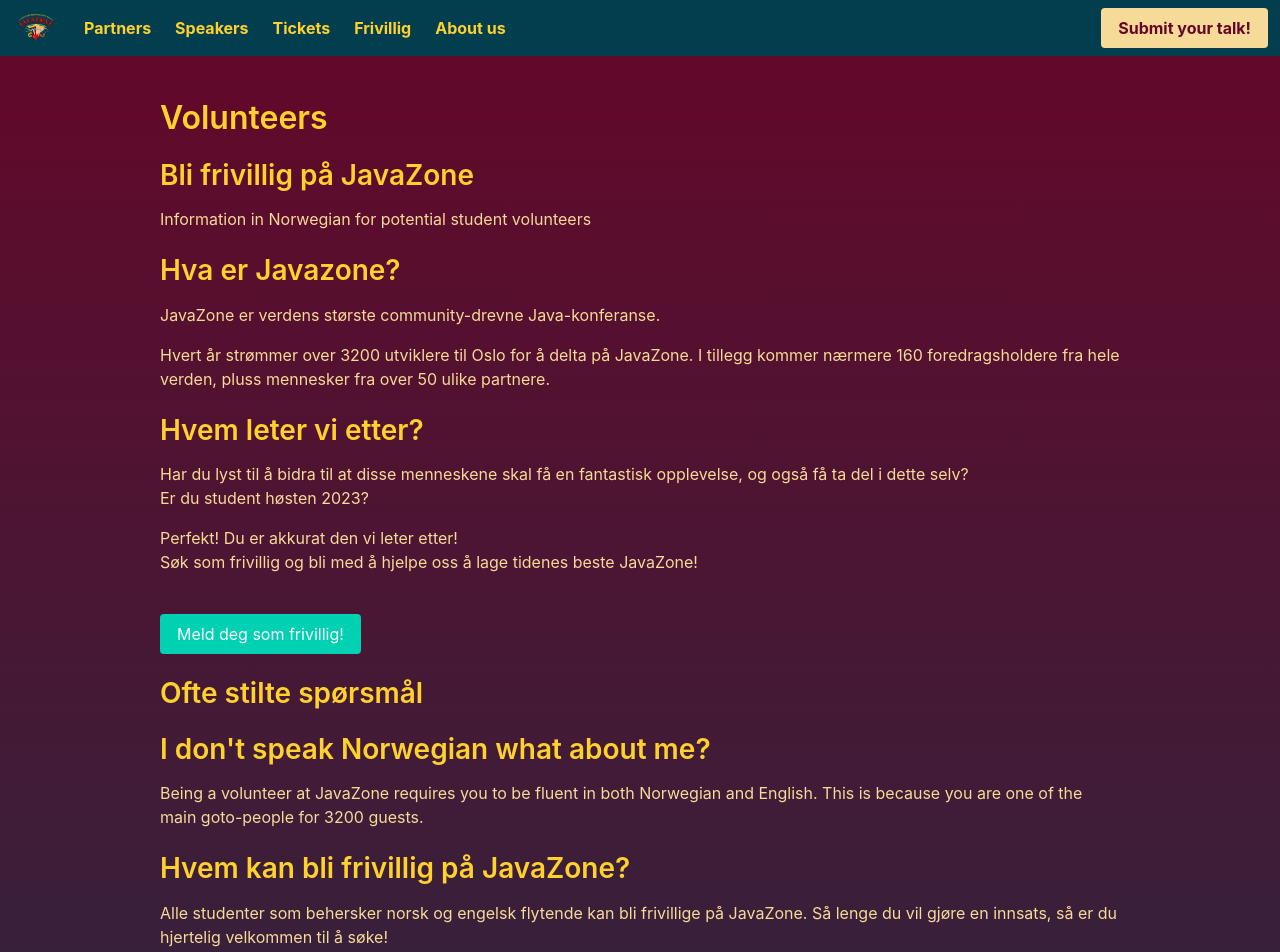
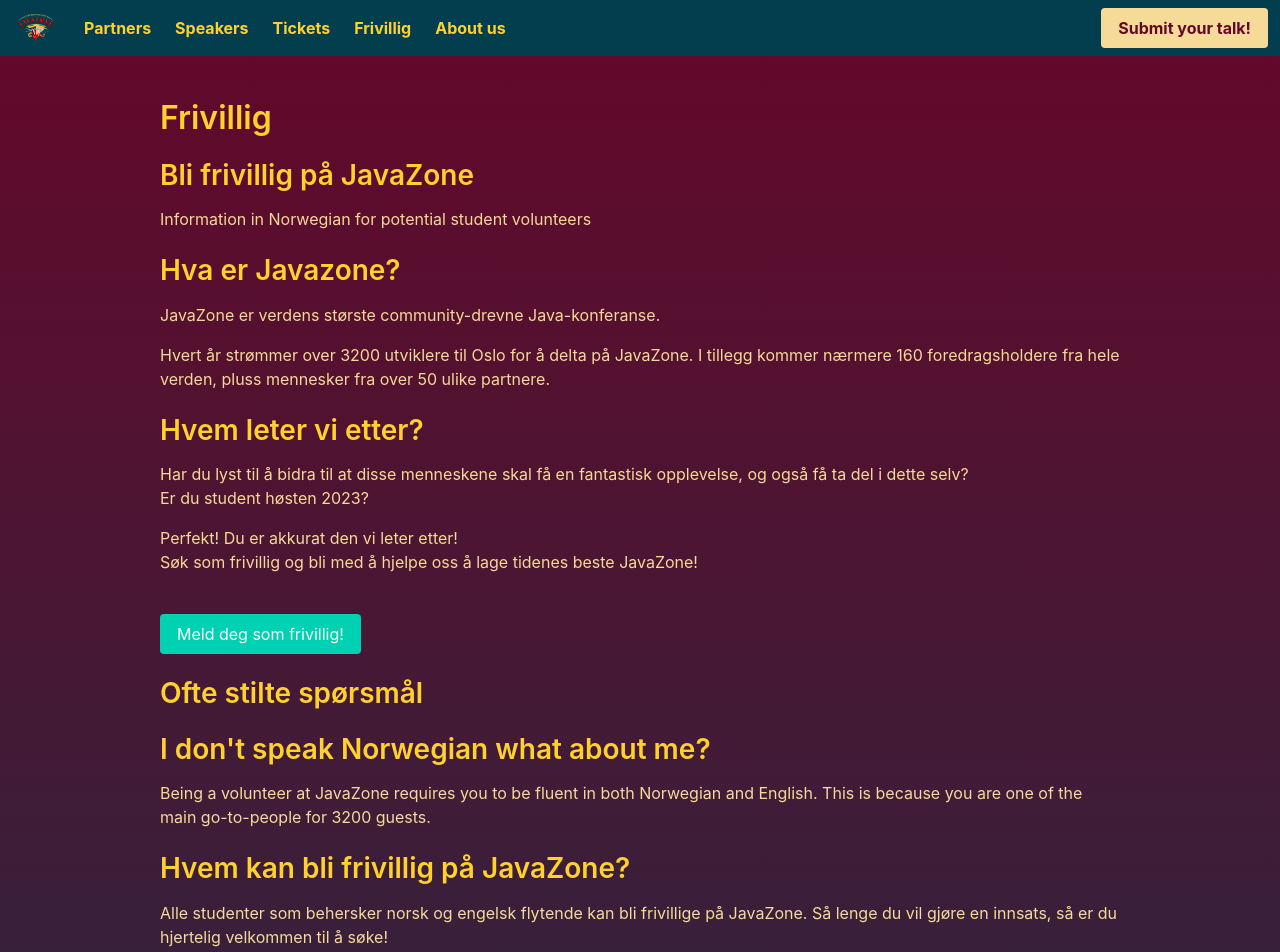
Before and after one commit to javaBin/2023.javazone.no, a Next.js app: page /volunteers in a window 1280 px wide. Shown: the top 952 px of the page. Built offline with nearby package versions, Linux system fonts and the light colour scheme.

Commit message:
Fix typos in volunteers page

```diff
--- a/app/volunteers/page.tsx
+++ b/app/volunteers/page.tsx
@@ -5,7 +5,7 @@ export default function VolunteersPage(){
   return (
       <main className={mainstyles.main}>
         <div>
-          <h1 className="title">Volunteers</h1>
+          <h1 className="title">Frivillig</h1>
 
           <section className="content is-normal">
             <h2>Bli frivillig på JavaZone</h2>
@@ -42,7 +42,7 @@ export default function VolunteersPage(){
             <section className="content is-normal">
               <h2>I don&apos;t speak Norwegian what about me?</h2>
               <p>
-              Being a volunteer at JavaZone requires you to be fluent in both Norwegian and English. This is because you are one of the main goto-people for 3200 guests.
+              Being a volunteer at JavaZone requires you to be fluent in both Norwegian and English. This is because you are one of the main go-to-people for 3200 guests.
               </p>
             </section>
             <section className="content is-normal">
```
